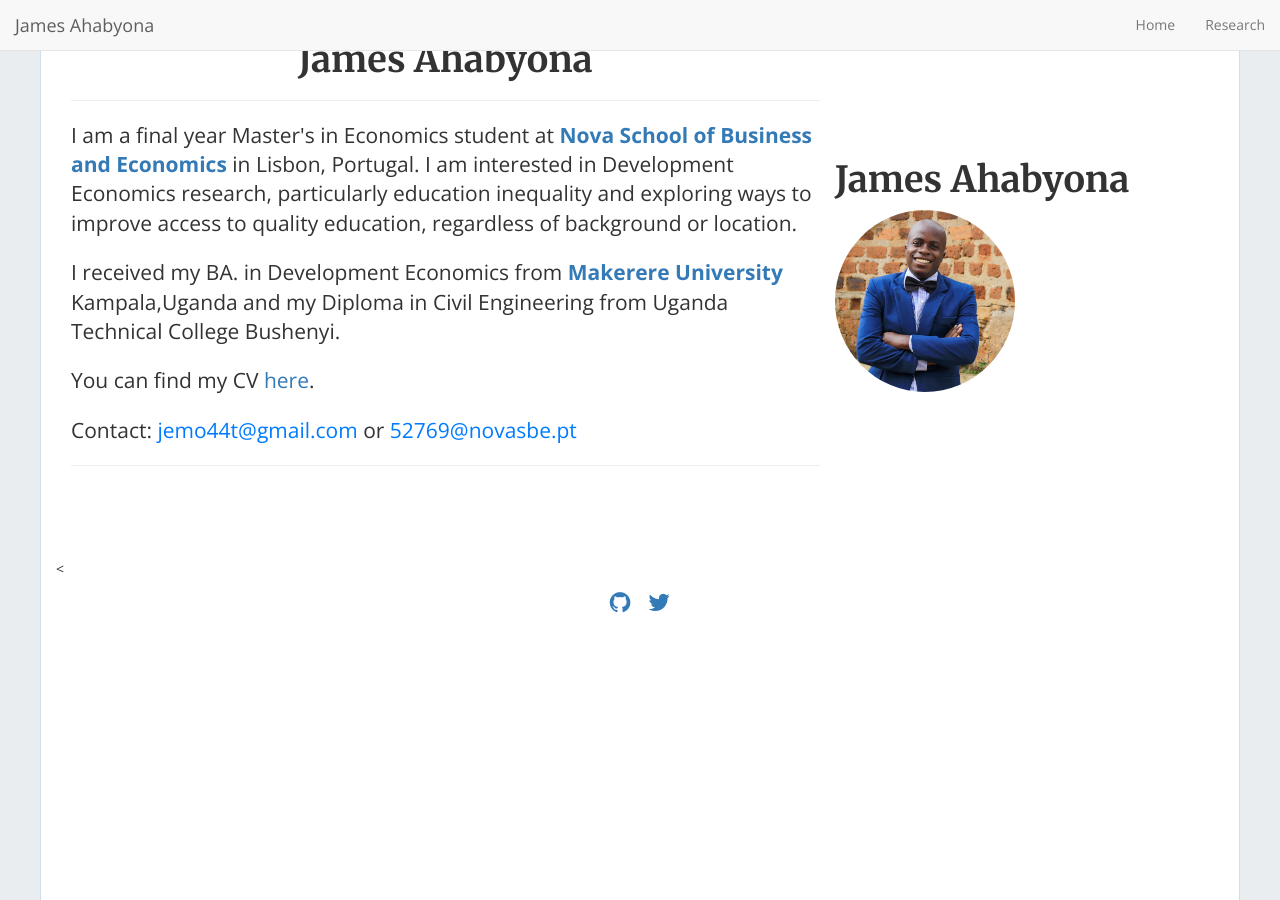
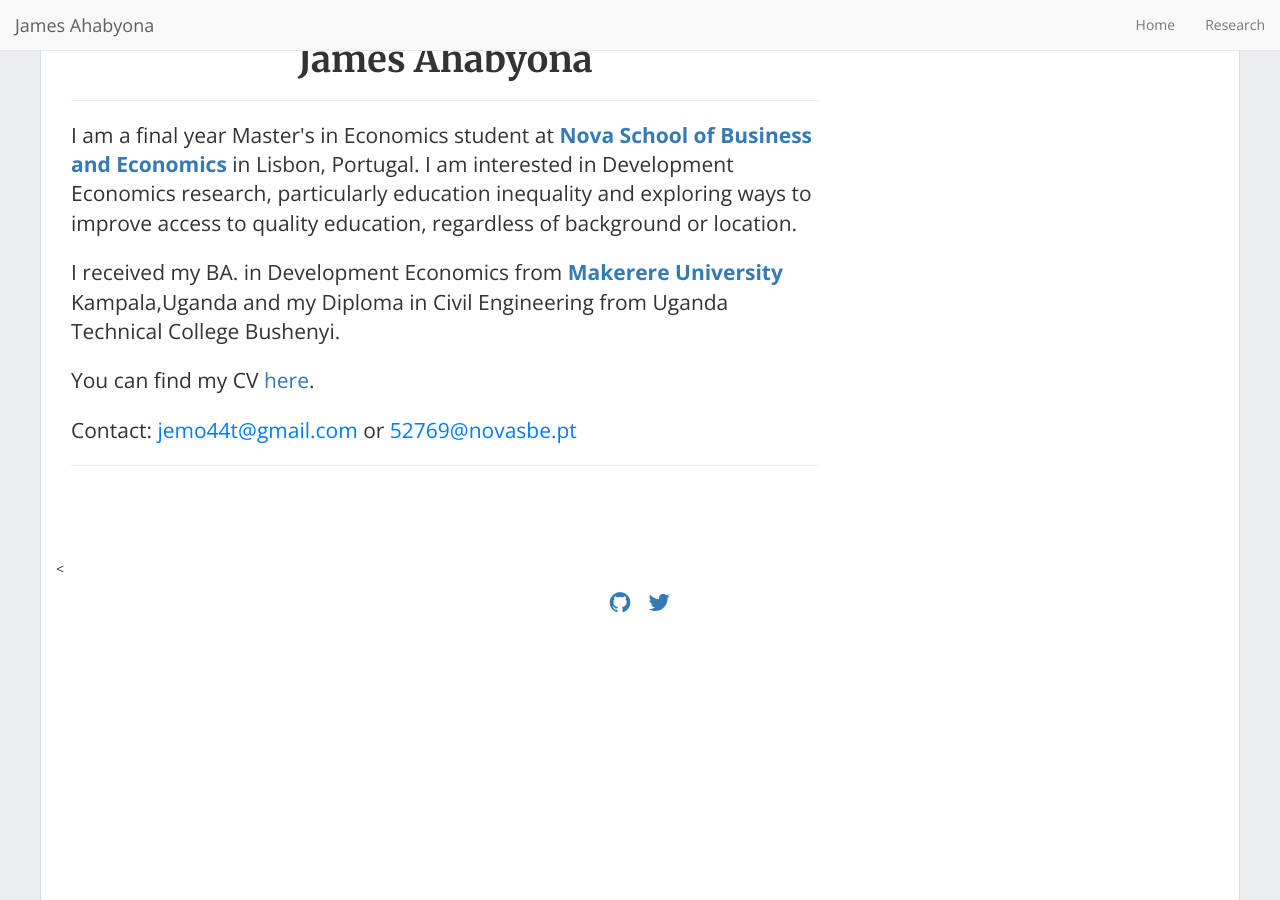
Before and after one commit to mariaelenaguer/mariaelenaguer.github.io, a Jekyll site: the page built from index.html, in a window 1280 px wide and 900 px high. Built offline with Jekyll 4.4.1, drawn with Linux system fonts in a browser that asks for light colours; nearby versions of some CDN libraries; the list of posts is cut into pages by our own code.

Commit message:
Update _config.yml

```diff
--- a/_config.yml
+++ b/_config.yml
@@ -13,7 +13,7 @@
 # you will see them accessed via {{ site.title }}, {{ site.email }}, and so on.
 # You can create any custom variable you would like, and they will be accessible
 # in the templates via {{ site.myvariable }}.
-title: "James Ahabyona"
+title: ""
 email: 'jemo44t@gmail.com'
 description: "#"
 baseurl: "" # the subpath of your site, e.g. /blog
```
